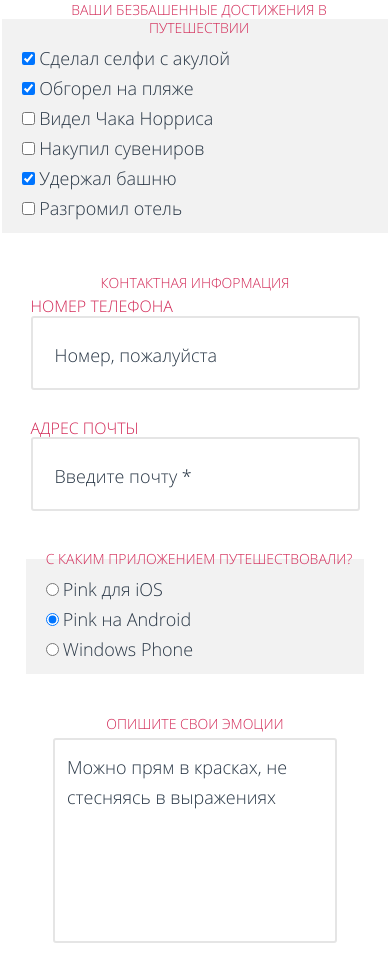
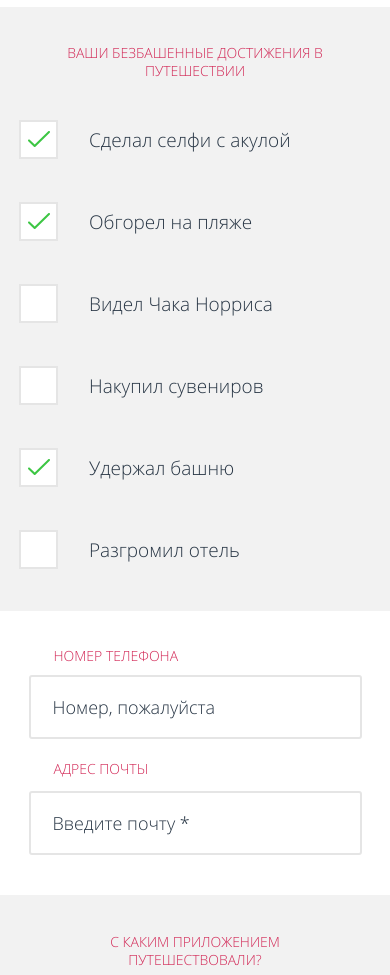
Before and after one commit to sagalatov/424675-pink-18, a website: page source/competition.html in a window 390 px wide. Shown: the part 1025-2000 px from the top of the page. Drawn offline with nearby package versions, Linux system fonts and the light colour scheme; files that its build step writes are made by us from their sources.

Commit message:
add pixelperfect for competition-form mobile page

```diff
--- a/source/competition.html
+++ b/source/competition.html
@@ -43,93 +43,112 @@
     <div class="page-main__photos">
       <h1 class="page-main__title">Конкурс на самое безбашенное путешествие с Пинк</h1>
     </div>
-    <div class="promo">
-      <p class="promo__item">
+    <div class="competition-promo">
+      <p class="competition-promo__item">
         Поделитесь своей историей и получите шанс выиграть
         ценный приз — 1000 миль на вашу бонусную карту!
-        Пожалуйста, заполните форму ниже:
       </p>
     </div>
     <section class="competition-form">
       <form class="competition-form__filter" method="get" action="https://echo.htmlacademy.ru">
+        <div class="competition-form__item-full-name-wrapper">
           <fieldset class="competition-form__item competition-form__item-full-name">
             <ul class="competition-form__list site-list">
               <li class="site-list__item">
+                <p class="filter-last-name-label">
                   <label for="filter-last-name">Фамилия:</label>
+                </p>
                 <input type="text" name="last-name" placeholder="Укажите фамилию *" id="filter-last-name">
               </li>
               <li class="site-list__item">
+                <p class="filter-first-name-label">
                   <label for="filter-first-name">Имя:</label>
-              <input type="text" name="first-name" placeholder="Укажите имя *" id="filter-first-name">
+                </p>
+                <input type="text" name="first-name" placeholder="Ввелите ваше имя *" id="filter-first-name">
               </li>
               <li class="site-list__item">
+                <p class="filter-middle-name-label">
                   <label for="filter-middle-name">Отчество:</label>
+                </p>
                 <input type="text" name="middle-name" placeholder="Ну и отчество тоже" id="filter-middle-name">
               </li>
             </ul>
           </fieldset>
+        </div>
+        <div class="competition-form-wrapper">
           <fieldset class="competition-form__item competition-form__item-progress">
             <legend class="competition-form__title">Ваши безбашенные
               достижения в путешествии</legend>
-          <ul class="competition-form__list site-list">
-            <li class="site-list__item">
-              <input name="selfie" type="checkbox" id="filter-selfie" checked>
+            <ul class="competition-form__list site-list competition-form__list-progress">
+              <li class="site-list__item progress">
+                <input class="visually-hidden" name="selfie" type="checkbox" id="filter-selfie" checked>
                 <label for="filter-selfie">Сделал селфи с акулой</label>
               </li>
               <li class="site-list__item">
-              <input name="sunburn" type="checkbox" id="filter-sunburn" checked>
+                <input class="visually-hidden" name="sunburn" type="checkbox" id="filter-sunburn" checked>
                 <label for="filter-sunburn">Обгорел на пляже</label>
               </li>
               <li class="site-list__item">
-              <input name="Chuck_Norris" type="checkbox" id="filter-Chuck_Norris">
+                <input class="visually-hidden" name="Chuck_Norris" type="checkbox" id="filter-Chuck_Norris">
                 <label for="filter-Chuck_Norris">Видел Чака Норриса</label>
               </li>
               <li class="site-list__item">
-              <input name="souvenirs" type="checkbox" id="filter-souvenirs">
+                <input class="visually-hidden" name="souvenirs" type="checkbox" id="filter-souvenirs">
                 <label for="filter-souvenirs">Накупил сувениров</label>
               </li>
               <li class="site-list__item">
-              <input name="tower" type="checkbox" id="filter-tower" checked>
+                <input class="visually-hidden" name="tower" type="checkbox" id="filter-tower" checked>
                 <label for="filter-tower">Удержал башню</label>
               </li>
               <li class="site-list__item">
-              <input name="hotel" type="checkbox" id="filter-hotel">
+                <input class="visually-hidden" name="hotel" type="checkbox" id="filter-hotel">
                 <label for="filter-hotel">Разгромил отель</label>
               </li>
             </ul>
           </fieldset>
+        </div>
+        <div class="competition-form__contact-information-wrapper">
           <fieldset class="competition-form__item competition-form__item-contact-information">
-          <legend class="competition-form__title">Контактная информация</legend>
+            <legend class="competition-form__title visually-hidden">Контактная информация</legend>
             <ul class="competition-form__list site-list">
               <li class="site-list__item">
+                <p class="filter-phone-number-label">
                   <label for="filter-phone-number">Номер телефона</label>
+                </p>
                 <input type="number" name="phone-number" placeholder="Номер, пожалуйста" id="filter-phone-number">
               </li>
               <li class="site-list__item">
+                <p class="filter-email-number-label">
                   <label for="filter-email-number">Адрес почты</label>
+                </p>
                 <input type="email" name="email-address" placeholder="Введите почту *" id="filter-email-number">
               </li>
             </ul>
           </fieldset>
+        </div>
+        <div class="competition-form_application-wrapper">
           <fieldset class="competition-form__item competition-form__item-application">
-          <legend class="competition-form__title">С каким приложением путешествовали?</legend>
-          <ul class="competition-form__list site-list">
+            <legend class="competition-form__title competition-form__title-application">С каким приложением
+              путешествовали?</legend>
+            <ul class="competition-form__list competition-form__list-aplication site-list">
               <li class="site-list__item">
-              <input type="radio" name="ios" value="electric" id="filter-ios">
+                <input class="visually-hidden" type="radio" name="ios" value="electric" id="filter-ios" checked>
                 <label for="filter-ios">Pink для iOS</label>
               </li>
               <li class="site-list__item">
-              <input type="radio" name="android" value="on-battery" id="filter-android" checked>
+                <input class="visually-hidden" type="radio" name="android" value="on-battery" id="filter-android">
                 <label for="filter-android">Pink на Android</label>
               </li>
               <li class="site-list__item">
-              <input type="radio" name="windows-phone" value="electric" id="filter-windows-phone">
+                <input class="visually-hidden" type="radio" name="windows-phone" value="electric"
+                  id="filter-windows-phone">
                 <label for="filter-windows-phone">Windows Phone</label>
               </li>
             </ul>
           </fieldset>
+        </div>
         <fieldset class="competition-form__item competition-form__item-message">
-          <legend class="competition-form__title">Опишите свои эмоции</legend>
+          <legend class="competition-form__title competition-form__title-message">Опишите свои эмоции</legend>
           <textarea rows="10" cols="45" name="text-message"
             placeholder="Можно прям в красках, не стесняясь в выражениях"></textarea>
         </fieldset>
--- a/source/sass/blocks/competition-form.scss
+++ b/source/sass/blocks/competition-form.scss
@@ -5,11 +5,34 @@
   align-items: center;
 }
 
+.competition-promo__item {
+  font-size: 15px;
+  line-height: 30px;
+  padding: 0 15px;
+  text-align: center;
+  margin-bottom: 32px;
+}
+
 .competition-form__filter {
   display: flex;
   flex-direction: column;
   align-items: center;
   justify-content: center;
+}
+
+.filter-last-name-label {
+  margin: 0;
+  margin-bottom: 12px;
+}
+
+.filter-first-name-label {
+  margin: 0;
+  margin-bottom: 12px;
+}
+
+.filter-middle-name-label {
+  margin: 0;
+  margin-bottom: 12px;
 }
 
 .competition-form fieldset {
@@ -20,22 +43,52 @@
   font-weight: normal;
   color: $pink;
   text-transform: uppercase;
+  font-size: 14px;
+  line-height: 14px;
+  margin-left: 25px;
 }
+
+.competition-form-wrapper {
+  background-color: $white-two;
+  padding-bottom: 10px;
+  margin-bottom: 30px;
+}
+
+.competition-form__item-full-name-wrapper {
+  margin-bottom: 10px;
+}
+
+.competition-form__contact-information-wrapper {
+  margin-bottom: 10px;
+}
+
+.competition-form_application-wrapper {
+  background-color: $white-two;
+  padding-bottom: 13px;
+}
+
+.competition-form__list-aplication li {
+  display: flex;
+  align-items: center;
+  min-height: 75px;
+}
+
 
 input[type="text"],
 input[type="number"],
 input[type="email"] {
   display: flex;
   min-width: 177px;
-  padding: 22px 79px 18px 22px;
-  margin-bottom: 29px;
-  font-size: 18px;
+  padding: 15px 66px 15px 22px;
+  margin-bottom: 20px;
+  font-size: 19px;
   line-height: 30px;
   color: $dark-blue;
   outline: none;
   border: 2px solid #e5e5e5;
   border-radius: 3px 3px;
 }
+
 
 input[type="text"]::placeholder,
 input[type="number"]::placeholder,
@@ -44,10 +97,11 @@ textarea::placeholder {
   font-size: 18px;
   line-height: 30px;
   color: $dark-blue;
+  font-weight: normal;
 }
 
 textarea::placeholder {
-  padding: 10px;
+  padding: 10px 20px;
 }
 
 .competition-form__item:nth-child(2n) {
@@ -62,20 +116,96 @@ textarea::placeholder {
   font-size: 14px;
   line-height: 18px;
   text-transform: uppercase;
+  padding: 37px 30px 0 30px;
+  margin-bottom: 13px;
+}
+
+.competition-form__title-application {
+  padding: 38px 30px 0 30px;
+  margin-bottom: 11px;
+}
+
+.competition-form__title-message {
+  padding: 38px 30px 0 30px;
 }
 
 input[type="radio"] + label,
 input[type="checkbox"] + label {
+  position: relative;
   color: $dark-blue;
-  font-size: 18px;
+  font-size: 19px;
   line-height: 30px;
   font-weight: normal;
   text-transform: none;
+  padding-left: 50px;
+}
+
+input[type="checkbox"] {
+  width: 36px;
+  height: 36px;
+  margin-left: 7px;
+  margin-right: 5px;
+}
+
+input[type="checkbox"] + label::after {
+  content: "";
+  position: absolute;
+  top: -5px;
+  left: -20px;
+  width: 35px;
+  height: 35px;
+  border: 2px solid #e5e5e5;
+  background-color: $white;
+}
+
+input[type="checkbox"]:checked + label::after {
+  content: "";
+  background-position: center;
+  background-repeat: no-repeat;
+  background-image: url("../../img/icon-yes.svg");
+}
+
+input[type="radio"] {
+  width: 36px;
+  height: 36px;
+  margin-left: 7px;
+  margin-right: 6px;
+}
+
+input[type="radio"] + label::after {
+  content: "";
+  position: absolute;
+  top: -5px;
+  left: -20px;
+  width: 35px;
+  height: 35px;
+  border-radius: 50%;
+  border: 2px solid #e5e5e5;
+  background-color: $white;
+}
+
+input[type="radio"]:checked + label::before {
+  position: absolute;
+  content: "";
+  z-index: 1;
+  width: 15px;
+  height: 15px;
+  border-radius: 50%;
+  background-color: $pink;
+  top: 7px;
+  left: -8px;
+}
+
+.competition-form__list-progress li {
+  display: flex;
+  flex-direction: row;
+  align-items: center;
+  min-height: 82px;
 }
 
 .competition-form__item textarea {
   width: 276px;
-  height: 197px;
+  height: 192px;
   color: $dark-blue;
   font-size: 18px;
   line-height: 30px;
@@ -84,7 +214,7 @@ input[type="checkbox"] + label {
   border-radius: 3px 3px;
   outline: none;
   resize: none;
-  margin-bottom: 52px;
+  margin-bottom: 33px;
 }
 
 .competition-form__button-wrapper {
@@ -94,8 +224,9 @@ input[type="checkbox"] + label {
 }
 
 .competition-form__button {
-  height: 59px;
+  min-height: 63px;
   font-size: 18px;
+  font-weight: bold;
   line-height: 30px;
   color: $white;
   padding: 12px 47px;
@@ -103,16 +234,29 @@ input[type="checkbox"] + label {
   background: $green;
   border-radius: 3px 3px;
   outline: none;
+  margin-bottom: 35px;
 }
 
 .competition-form__required-fields {
   font-size: 14px;
   line-height: 30px;
   text-transform: uppercase;
+  margin-bottom: 34px;
 }
 
 .competition-form__required-fields sup {
   color: $pink;
+  font-weight: bold;
+}
+
+.filter-phone-number-label {
+  margin: 0;
+  margin-bottom: 10px;
+}
+
+.filter-email-number-label {
+  margin: 0;
+  margin-bottom: 14px;
 }
 
 
@@ -136,7 +280,6 @@ input[type="checkbox"] + label {
     order: 1;
     margin-bottom: 69px;
   }
-
 
   .competition-form__item-full-name .site-list__item {
     display: flex;
@@ -163,6 +306,7 @@ input[type="checkbox"] + label {
   .competition-form__item-progress {
     order: 4;
     margin-bottom: 69px;
+    position: relative;
   }
 
   .competition-form__item-contact-information {
@@ -262,6 +406,8 @@ input[type="checkbox"] + label {
     width: 400px;
   }
 
+
+
   .competition-form__item-contact-information input {
     height: 60px;
     width: 371px;
```
Lines whose indentation alone changed are shown as unchanged.
